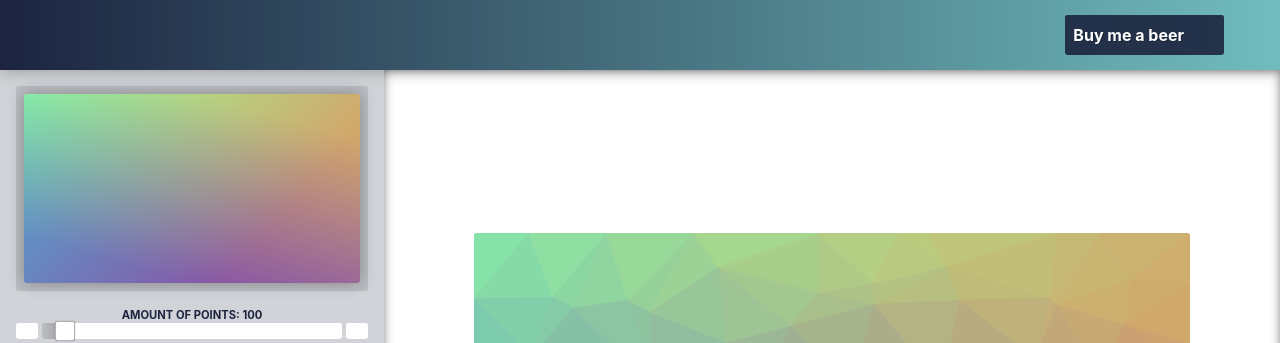
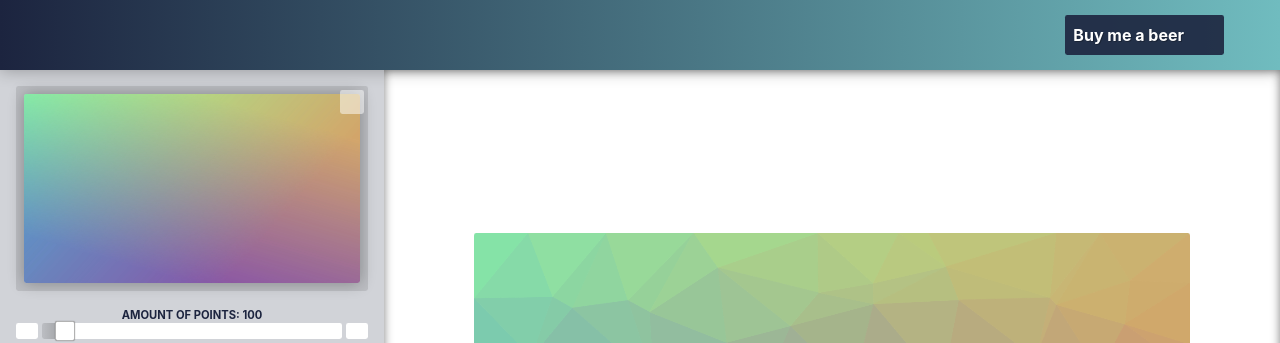
Before and after one commit to Niekes/polify, a Vue app: page / in a window 1280 px wide. Shown: the top 343 px of the page. Built offline with nearby package versions, Linux system fonts and the light colour scheme; no server answers.

Commit message:
Add image rotation

```diff
--- a/public/index.html
+++ b/public/index.html
@@ -5,9 +5,9 @@
         <meta http-equiv="X-UA-Compatible" content="IE=edge">
         <meta name='viewport' content='width=device-width,initial-scale=1.0,maximum-scale=1.0,user-scalable=0'>
         <link rel="icon" href="<%= BASE_URL %>favicon.ico">
-        <meta name="description" content="Make beautiful low poly patterns that can be used as wallpapers or graphic design assets">
-        <meta name="keywords" content="low poly,background,graphic design,patterns, patterns generator,low poly background & wallpaper generator,low poly pattern generator">
-        <meta name="author" content="Stefan Nieke">
+        <link rel="canonical" href="https://polify.niekes.com/">
+        <meta name="description" content="Make beautiful low poly patterns that can be used as background images, wallpapers or graphic design assets">
+        <meta name="keywords" content="low poly,background,graphic design,patterns,patterns generator,low poly background & wallpaper generator,low poly pattern generator, abstract background, generative art">
         <meta name="google-site-verification" content="1YYtDKHkjWHdV38-KfK8HVt7k7tNUSc7yUUrVcqFpGw" />
         <title><%= VUE_APP_TITLE %></title>
     </head>
--- a/src/i18n/languages/en.js
+++ b/src/i18n/languages/en.js
@@ -55,7 +55,7 @@ export default {
     },
     faq: {
         what: 'What is Polify?',
-        whatParagraph: 'Polify is a tool to create low poly backgrounds & wallpapers. You can use them on your mobile device, on your desktop pc or as a graphic designer you could use them as design assets.',
+        whatParagraph: 'Polify is a tool to create low poly backgrounds & wallpapers based on a reference image. Some may call it a low poly pattern generator as well. You can use the generated image on your mobile device as a background image, on your desktop pc as a wallpaper or as a graphic designer you could use them as a design asset.',
         implement: 'Can you implement a new feature?',
         implementParagraph: 'Yes, please send me an email to polify [at] niekes.com with detailed information about your feature request and I will try implement it as soon as possible.',
         copyright: 'Who owns the copyright?',
--- a/src/main.js
+++ b/src/main.js
@@ -20,6 +20,7 @@ import '@/assets/svg/minus.svg?sprite';
 import '@/assets/svg/pattern.svg?sprite';
 import '@/assets/svg/plus.svg?sprite';
 import '@/assets/svg/reset.svg?sprite';
+import '@/assets/svg/rotate.svg?sprite';
 import '@/assets/svg/upload.svg?sprite';
 
 /*
--- a/src/views/Home.vue
+++ b/src/views/Home.vue
@@ -2,6 +2,12 @@
     <div class="home">
         <div class="control">
             <div class="control__reference-image">
+                <button
+                    class="reference-image__rotate"
+                    @click="rotateReferenceImage"
+                >
+                    <svg-icon :xlink="'#rotate'" />
+                </button>
                 <canvas
                     id="reference-image__canvas"
                     :width="width"
@@ -238,6 +244,7 @@ import {
 import InputRange from '@/components/InputRange';
 import InputRadio from '@/components/InputRadio';
 import BaseButton from '@/components/BaseButton';
+import SvgIcon from '@/components/SvgIcon';
 import canvasMixin from '@/mixins/canvas-mixin';
 import colorMixin from '@/mixins/color-mixin';
 import gridMixin from '@/mixins/grid-mixin';
@@ -257,6 +264,7 @@ export default {
         BaseButton,
         InputRadio,
         InputRange,
+        SvgIcon,
     },
 
     mixins: [colorMixin, canvasMixin, gridMixin],
@@ -386,6 +394,7 @@ export default {
         this.refCtx = select('#reference-image__canvas').node().getContext('2d');
 
         this.init();
+
         this.$root.$on('reset', this.reset);
         this.$root.$on('change-image', this.init);
     },
@@ -516,6 +525,34 @@ export default {
             });
         },
 
+        rotateReferenceImage() {
+            const canvas = select('#reference-image__canvas').node();
+            const src = canvas.toDataURL();
+            const newImage = create('img');
+            const {
+                height,
+                width,
+            } = canvas;
+
+            newImage.on('load', () => {
+                this.$store.commit('canvas/setWidth', height);
+                this.$store.commit('canvas/setHeight', width);
+
+                this.setupCanvas();
+
+                this.$nextTick(() => {
+                    this.refCtx.save();
+                    this.refCtx.transform(0, -1, 1, 0, 0, this.height);
+                    this.refCtx.drawImage(newImage.node(), 0, 0);
+                    this.refCtx.restore();
+
+                    this.update();
+                });
+            });
+
+            newImage.node().src = src;
+        },
+
         reset() {
             this.resetAmount();
             this.resetVibration();
@@ -623,6 +660,34 @@ export default {
     flex-direction: column;
     grid-area: reference-image;
     padding: $padding;
+    position: relative;
+}
+
+.reference-image__rotate {
+    background: $white-50;
+    border: none;
+    border-radius: $border-radius;
+    color: $black-75;
+    cursor: pointer;
+    margin: $margin-y / 2 $margin-x / 2;
+    padding: $padding-y / 2 $padding-x / 2;
+    position: absolute;
+    right: 0;
+    top: 0;
+    transition: background $transition-duration $transition-timing-function;
+
+    &:focus {
+        outline: none;
+    }
+
+    &:hover {
+        background: $white-75;
+    }
+
+    svg {
+        height: 1rem;
+        width: 1rem;
+    }
 }
 
 #reference-image__canvas {
```
Also changed, not shown: src/assets/svg/rotate.svg (added).
